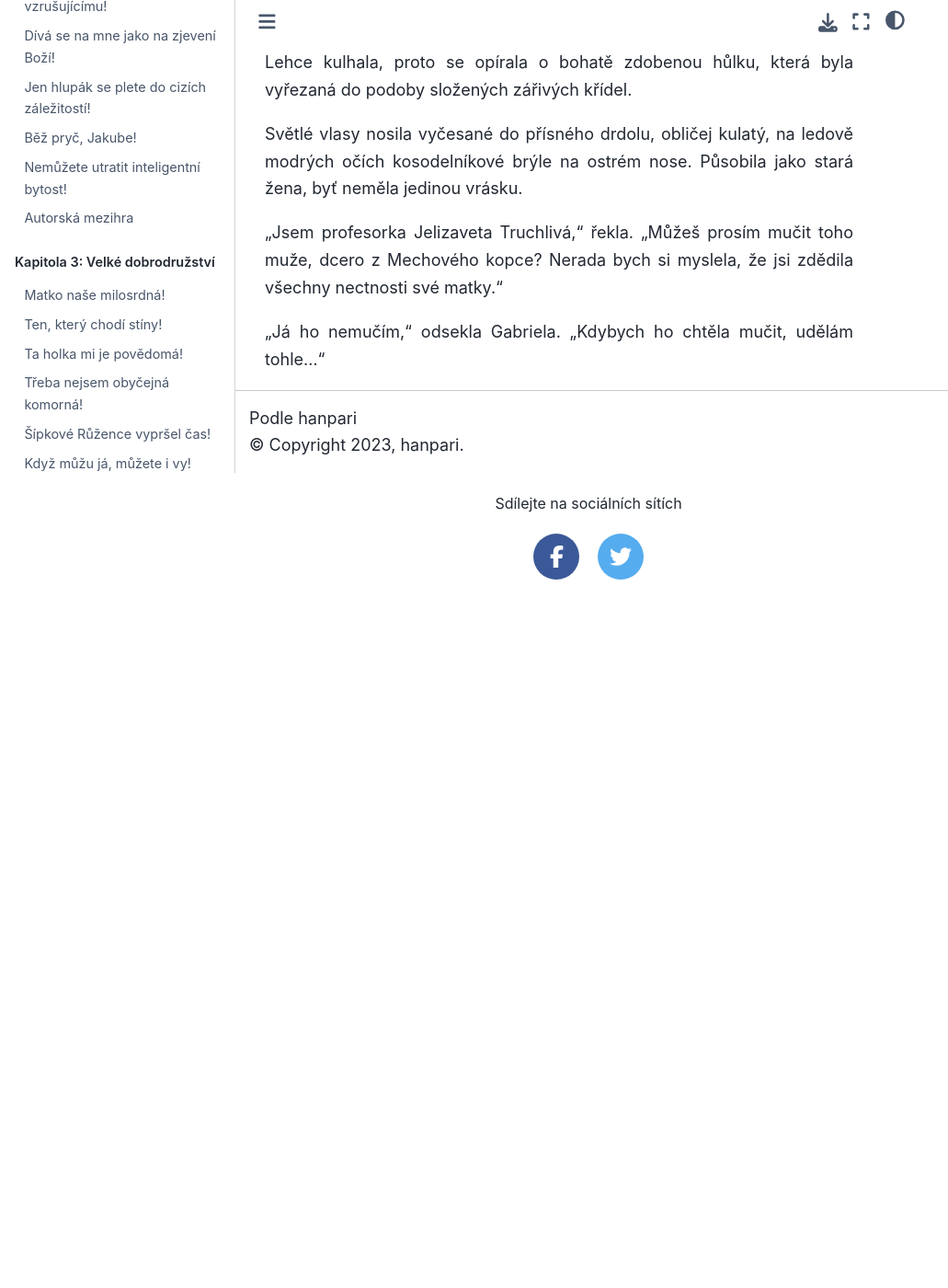
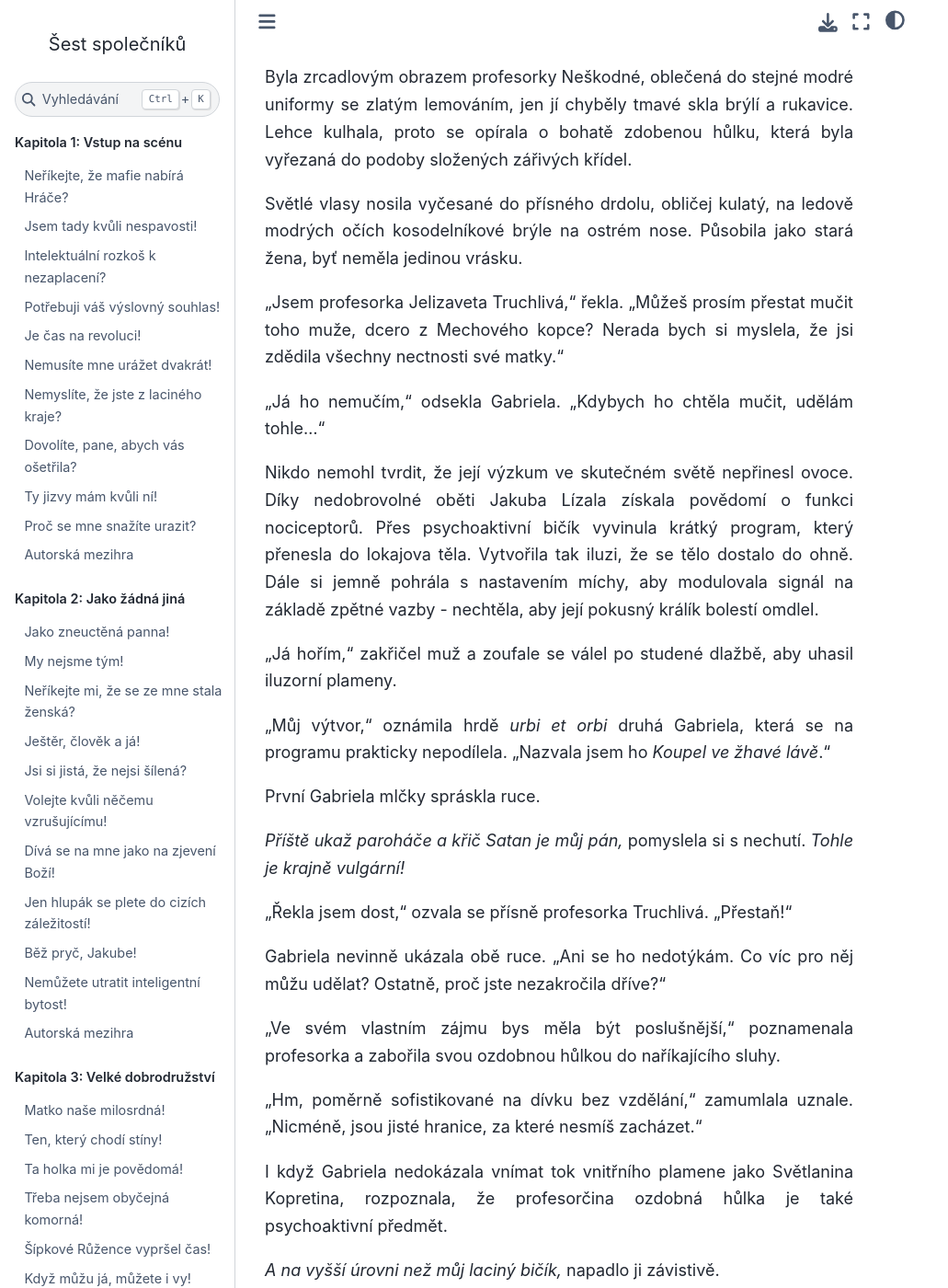
Before and after one commit to hanpari/sest-spolecniku, a Sphinx documentation site: the page built from source/sest_spolecniku/010-vnucka-demonu/02.md, in a window 1280 px wide and 1400 px high, scrolled down 4756 px. Shown: the whole window at 92% size, without its empty margins (0-1031 px from the left). Built offline with Sphinx 7.4.7 and the Sphinx Book theme 1.1.4, drawn with Linux system fonts in a browser that asks for light colours; pages that are not in the unit, such as notebooks, are missing from menus; before the commit the page ends 5386 px from its top, so only the background shows below that; some of the changed text lies outside the part shown.

Commit message:
Vnucka demonu

```diff
--- a/source/sest_spolecniku/010-cervankove-mesto/02.md
+++ b/source/sest_spolecniku/010-vnucka-demonu/02.md
@@ -1,4 +1,4 @@
-# N
+# Spí tvůj pán rád při otevřeném okně?
 
 "Já jsem její paní," prohlásila a ustoupila do pozadí, trochu nervózní, že má své divoká já nechat jednat.
 
@@ -8,7 +8,7 @@
 
 Žádný ze stojících mladých šlechticů se ke sluhovi nehlásil, což mohla být forma mlčenlivého souhlasu.
 
-S pohledem upřeným na vznešený houfec, se Gabriela pokusila zjistit, kdo může být lokajův pán.
+S pohledem upřeným na vznešený houfec, se Gabriela pokusila zjistit, komu lokaj slouží. Vznešení studenti měli na rukávě vyšité erby, ale baronovu dceru heraldika nezajímala.
 
 "Zdá se, že na Větrné hůrce vychovávají lokaje jako my na Mechovém kopci vychováváme prasata," poznamenala.
 
@@ -112,6 +112,78 @@
 
 Světlé vlasy nosila vyčesané do přísného drdolu, obličej kulatý, na ledově modrých očích kosodelníkové brýle na ostrém nose. Působila jako stará žena, byť neměla jedinou vrásku.
 
-"Jsem profesorka Jelizaveta Truchlivá," řekla. "Můžeš prosím mučit toho muže, dcero z Mechového kopce? Nerada bych si myslela, že jsi zdědila všechny nectnosti své matky."
+"Jsem profesorka Jelizaveta Truchlivá," řekla. "Můžeš prosím přestat mučit toho muže, dcero z Mechového kopce? Nerada bych si myslela, že jsi zdědila všechny nectnosti své matky."
 
 "Já ho nemučím," odsekla Gabriela. "Kdybych ho chtěla mučit, udělám tohle..."
+
+Nikdo nemohl tvrdit, že její výzkum ve skutečném světě nepřinesl ovoce. Díky nedobrovolné oběti Jakuba Lízala získala povědomí o funkci nociceptorů. Přes psychoaktivní bičík vyvinula krátký program, který přenesla do lokajova těla. Vytvořila tak iluzi, že se tělo dostalo do ohně. Dále si jemně pohrála s nastavením míchy, aby modulovala signál na základě zpětné vazby - nechtěla, aby její pokusný králík bolestí omdlel.
+
+"Já hořím," zakřičel muž a zoufale se válel po studené dlažbě, aby uhasil iluzorní plameny.
+
+"Můj výtvor," oznámila hrdě *urbi et orbi* druhá Gabriela, která se na programu prakticky nepodílela. "Nazvala jsem ho *Koupel ve žhavé lávě*."
+
+První Gabriela mlčky spráskla ruce.
+
+*Příště ukaž paroháče a křič Satan je můj pán,* pomyslela si s nechutí. *Tohle je krajně vulgární!*
+
+"Řekla jsem dost," ozvala se přísně profesorka Truchlivá. "Přestaň!"
+
+Gabriela nevinně ukázala obě ruce. "Ani se ho nedotýkám. Co víc pro něj můžu udělat? Ostatně, proč jste nezakročila dříve?"
+
+"Ve svém vlastním zájmu bys měla být poslušnější," poznamenala profesorka a zabořila svou ozdobnou hůlkou do naříkajícího sluhy.
+
+"Hm, poměrně sofistikované na dívku bez vzdělání," zamumlala uznale. "Nicméně, jsou jisté hranice, za které nesmíš zacházet."
+
+I když Gabriela nedokázala vnímat tok vnitřního plamene jako Světlanina Kopretina, rozpoznala, že profesorčina ozdobná hůlka je také psychoaktivní předmět.
+
+*A na vyšší úrovni než můj laciný bičík,* napadlo ji závistivě.
+
+Vysoký sluha vydechl úlevou a přestal se třást. Ale nikdo mu nepřišel na pomoc, včetně jeho mlčenlivého pána.
+
+"Tvůj prográmek má slabá místa," podotkla profesorka Truchlivá. "Tvoje štěstí i smůla je, že ještě nejsi studentkou naší akademie."
+
+"Proč?"
+
+"Štěstí proto, že tě nemůžu potrestat. A smůla proto, že bych tě velice ráda odměnila za kreativní přístup. V každém případě, budeš-li chtít, ráda ti věnuji soukromou lekci na dané téma."
+
+*Soukromou lekci?*
+
+Nebylo to poprvé, co Gabriela dostala příležitost k soukromou konzultaci, která se týkala problémů, se kterými profesoři nechtěli nebo se neodvážili obtěžovat běžné studenty. Ovšem způsob, jakým ji tahle žena pozvala, v ní vyvolával husí kůži.
+
+"Jste velice laskavá," odpověděla zdvořile, odhodlaná se profesorce Truchlivé vyhýbat, co to půjde.
+
+"A také všetečná," ozvalo se. Profesorka Neškodná poté, co opustila své místo za stolem, se sklonila nad sténajícím sluhou a chytila ho za zápěstí.
+
+"Žádné trvalé poškození," řekla hlasitě, "snad lehký šok následkem drobného nepohodlí."
+
+"Drobného nepohodlí?" vyjekl kdosi. "Vždyť řval bolestí!"
+
+"Ano, přesně tak. Ovšem nenašla jsem žádné trvalé následky, proto nikdo nemůže tvrdit, že by ctěná slečna z Mechového kopce porušila školní řád. Jak správně poznamenala drahá Jelizaveta, na dívku bez vzdělání působivé. Ovšem, má kolegyně se v jedné věci mýlí."
+
+"Smím vědět v jaké, drahá Jezabel?" zeptala se profesorka Truchlivá netečně.
+
+I když se mohlo zdát, že mezi nimi panuje rivalita, obě dvě se přetahovaly s jakousi nenucenou povýšeností, jako nad nudnou partií šachů, na které ve skutečnosti nezáleží.
+
+"To je prosté," vysvětlila profesorka Neškodná. "Jistě se shodneme, že slečna z Mechové kopce nezašla tak daleko, abychom ji potrestaly. Nakonec ten hlupák, co se tady válí, ji fyzicky napadl. Jednala tedy v oprávněné sebeobraně."
+
+Ozvalo se několik hlasů, které nesouhlasily.
+
+"Ticho, prosím," okřikla je profesorka Truchlivá. Zřejmě neměla dojem, že budoucí studenti mají co zasahovat do jejich diskuze.
+
+"I kdybych s tebou souhlasila, kde se podle tebe mýlím?" zeptala se.
+
+"Mýlíš se, když tvrdíš, že není naší studentkou. Její přijetí už proběhlo."
+
+"Kdypak?"
+
+"Zapsala jsem mladší slečnu z Mechového kopce na svou kolej ve chvíli, kdy ji ten nezdvořák udeřil."
+
+"Ach tak! V tom případě, drahá Jezabel, nechávám případné odměny či tresty na tobě," odtušila profesorka Truchlivá a s gestem jak by něco předávala, pokračovala: "Blahopřeji k malé bezvýznamné výhře. To děvče je po právu tvé."
+
+"My dvě se ještě potkáme," zasyčela pak zlověstně, aniž by Gabriele věnovala jediný pohled. "Budu trpělivě čekat ve svém kabinetu, vnučko démonů. Věř, že má lekce ti půjde k duhu."
+
+*Vnučko démonů?*
+
+Profesorka Truchlivá zvýšila hlas: "Komu patří tenhle ubožák? Nechci vidět žádná ležící těla na nádvoří akademie. Majitel ať se o něj postará."
+
+"To budu já!"
```
Also changed, not shown: source/sest_spolecniku/010-vnucka-demonu/03.md (added, +5 -0 lines), source/sest_spolecniku/010-vnucka-demonu/01.md (renamed from source/sest_spolecniku/010-cervankove-mesto/01.md).
